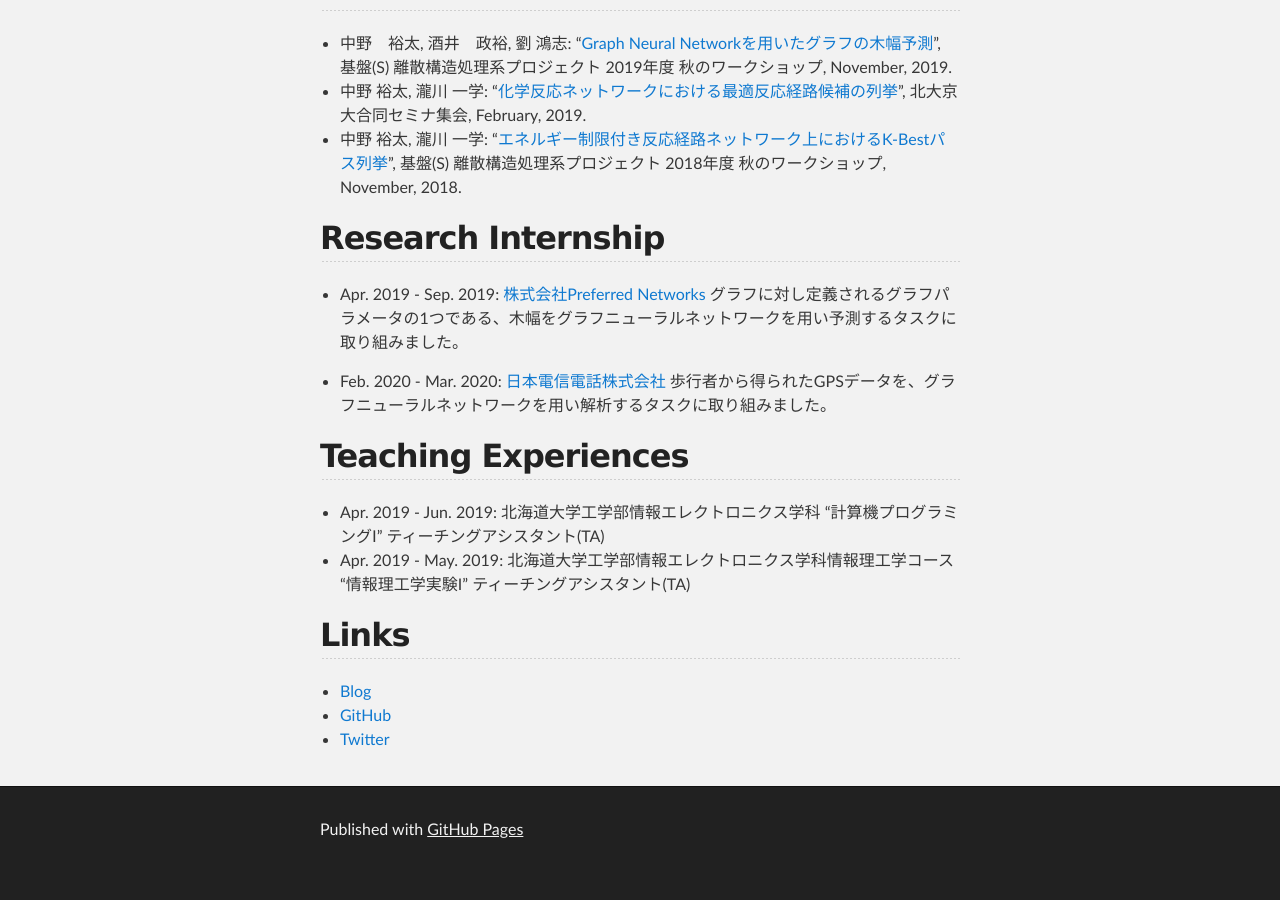
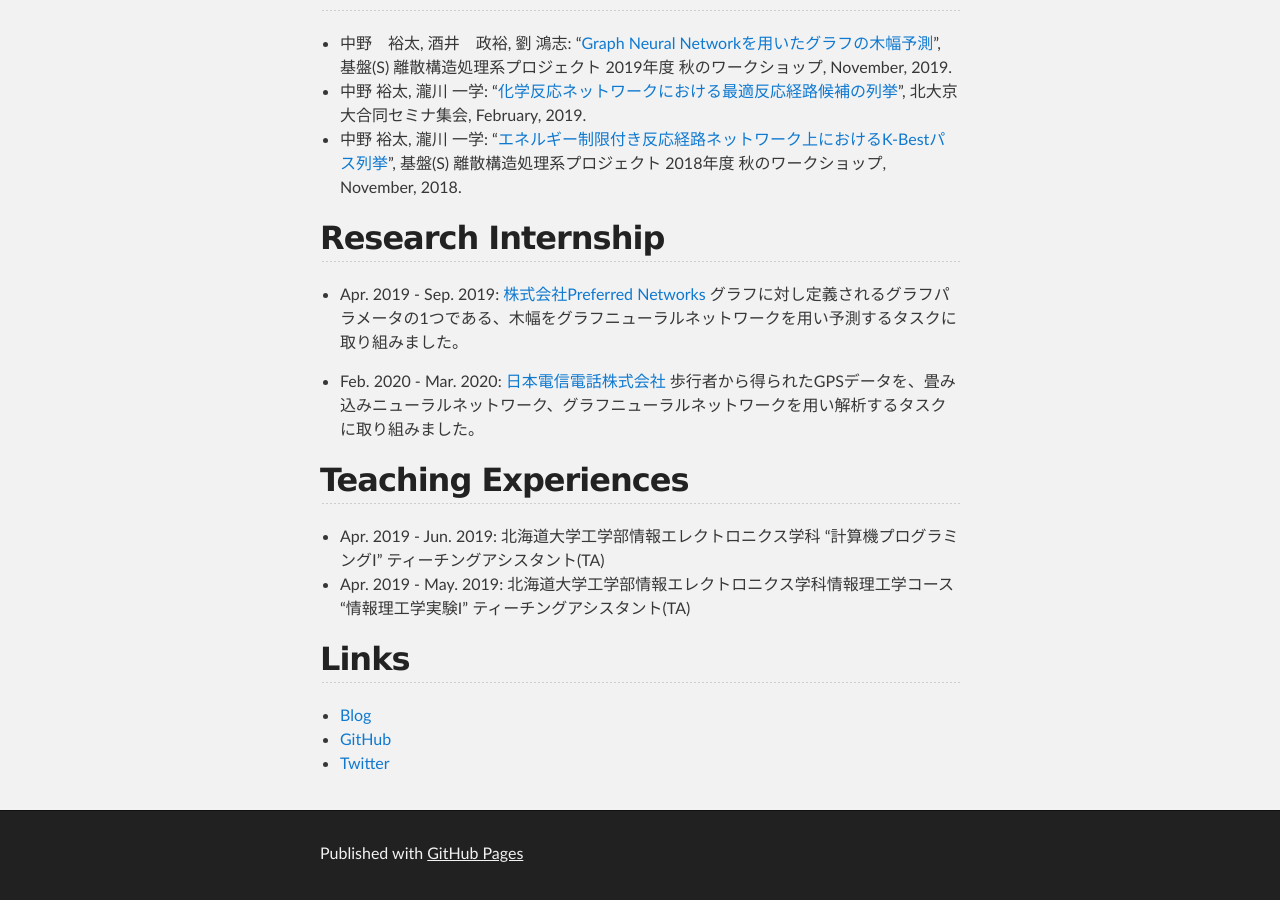
Before and after one commit to mits58/mits58.github.io, a Jekyll site: the page built from index-jp.md, in a window 1280 px wide and 900 px high, scrolled down 1658 px. Built offline with Jekyll 4.4.1, drawn with Linux system fonts in a browser that asks for light colours; before the commit the page ends 2534 px from its top, so only the background shows below that.

Commit message:
rewrite Research Internship

```diff
--- a/index-jp.md
+++ b/index-jp.md
@@ -51,7 +51,7 @@ layout: default
 グラフに対し定義されるグラフパラメータの1つである、木幅をグラフニューラルネットワークを用い予測するタスクに取り組みました。
 
 - Feb. 2020 - Mar. 2020: [日本電信電話株式会社](https://www.ntt.co.jp/about/index.html)
-歩行者から得られたGPSデータを、グラフニューラルネットワークを用い解析するタスクに取り組みました。
+歩行者から得られたGPSデータを、畳み込みニューラルネットワーク、グラフニューラルネットワークを用い解析するタスクに取り組みました。
 
 ## Teaching Experiences
 - Apr. 2019 - Jun. 2019: 北海道大学工学部情報エレクトロニクス学科 "計算機プログラミングⅠ" ティーチングアシスタント(TA)
```
